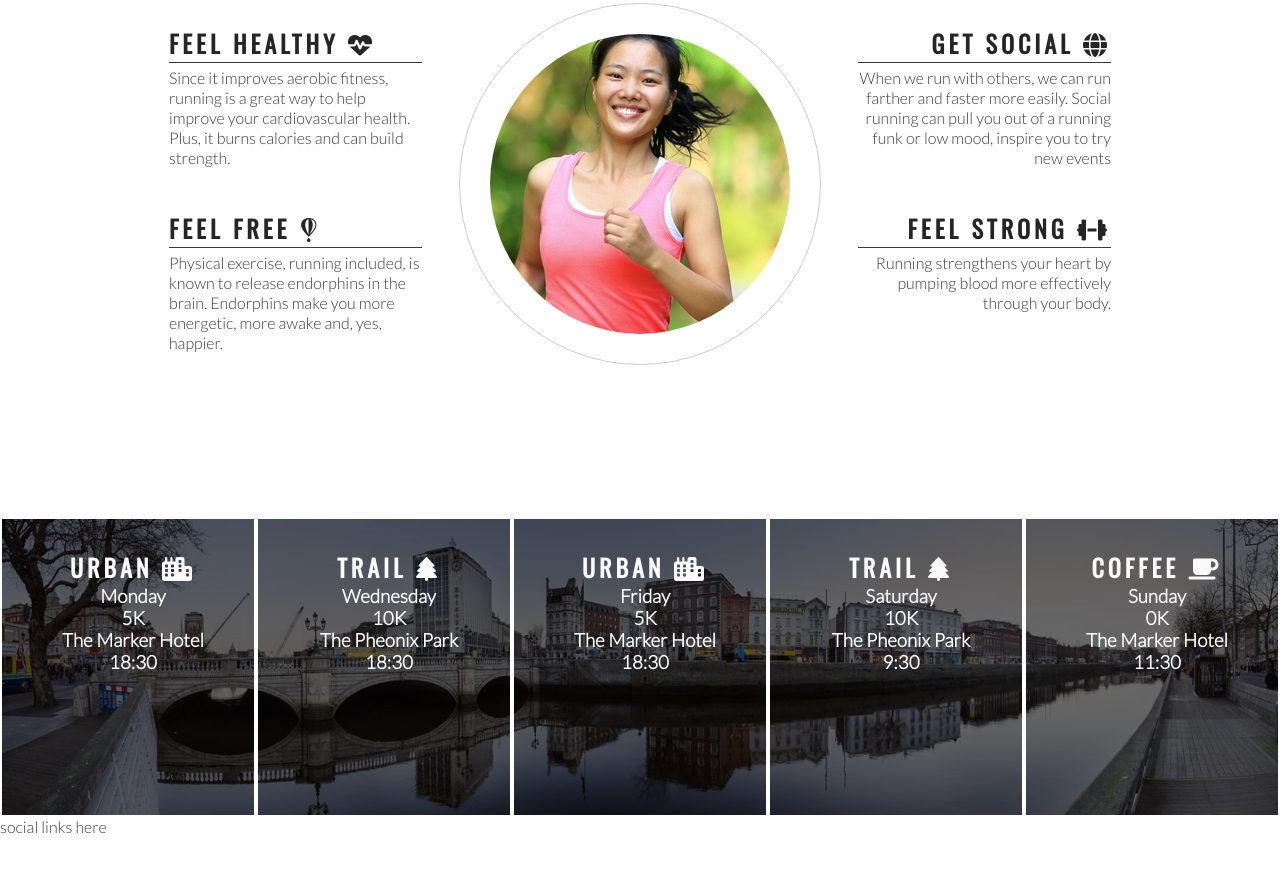
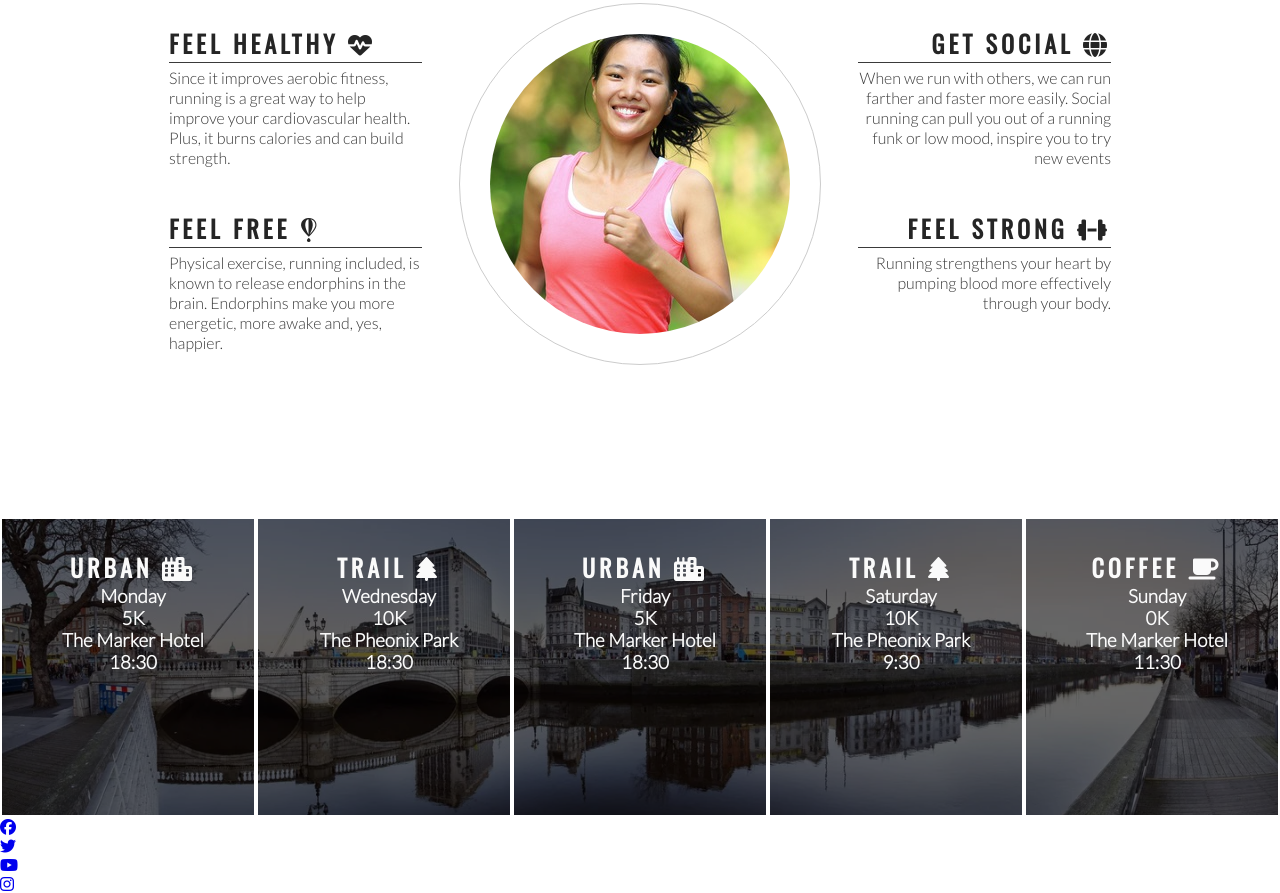
Before and after one commit to JaspalSJ/love-running, a plain HTML site: page index.html in a window 1280 px wide. Shown: the part 778-1671 px from the top of the page. Before the commit the page ends 1614 px from the top, so only its background shows below. Drawn offline with nearby package versions, Linux system fonts and the light colour scheme.

Commit message:
Add social media icons to footer

```diff
--- a/index.html
+++ b/index.html
@@ -118,7 +118,32 @@
         </div>
     </section>
     <footer>
-        social links here
+        <ul>
+            <li>
+                <a href="https://facebook.com" target="_blank" rel="noopener"
+                    aria-label="Visit our Facebook page (opens in a new tab)">
+                    <i class="fab fa-facebook"></i>
+                </a>
+            </li>
+            <li>
+                <a href="https://twitter.com" target="_blank" rel="noopener"
+                    aria-label="Visit our Twitter page (opens in a new tab)">
+                    <i class="fab fa-twitter"></i>
+                </a>
+            </li>
+            <li>
+                <a href="https://youtube.com" target="_blank" rel="noopener"
+                    aria-label="Visit our YouTube page (opens in a new tab)">
+                    <i class="fab fa-youtube"></i>
+                </a>
+            </li>
+            <li>
+                <a href="https://instagram.com" target="_blank" rel="noopener"
+                    aria-label="Visit our Instagram page (opens in a new tab)">
+                    <i class="fab fa-instagram"></i>
+                </a>
+            </li>
+        </ul>
     </footer>
 
     <script src="https://kit.fontawesome.com/192e274bb3.js" crossorigin="anonymous"></script>
```
